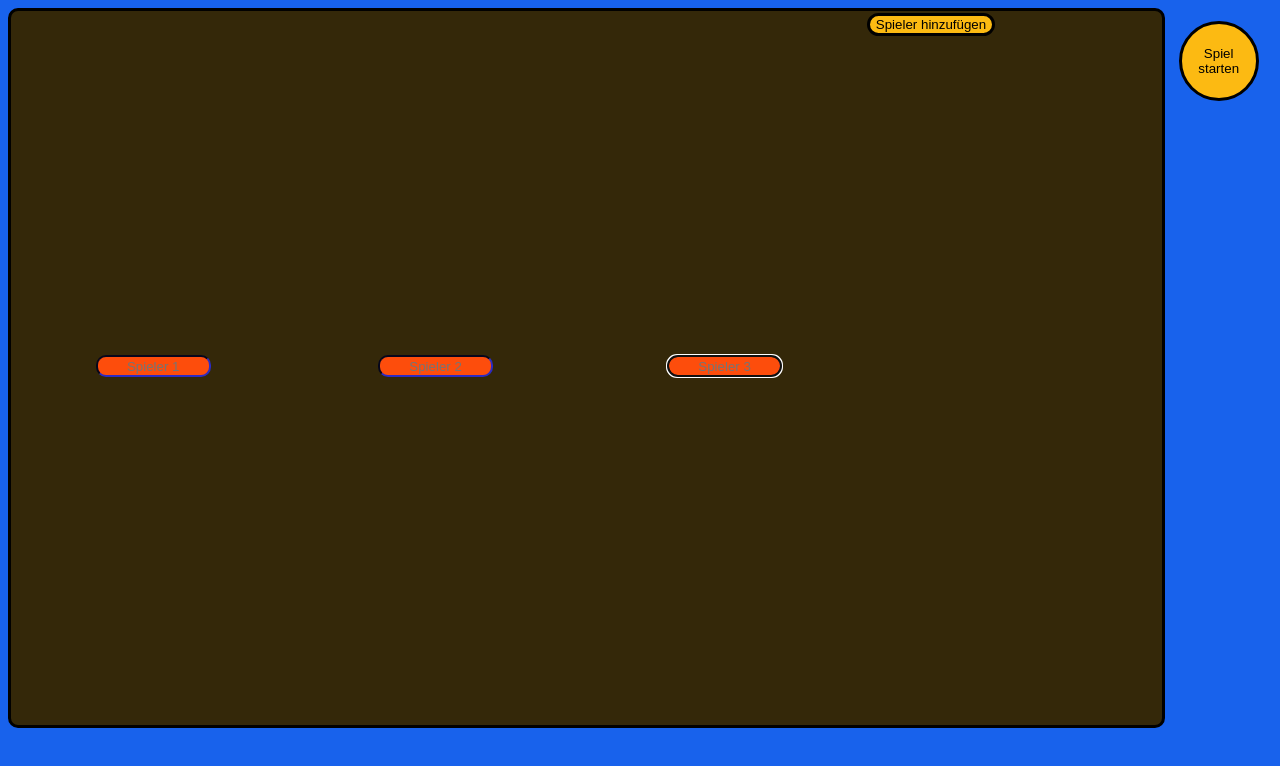
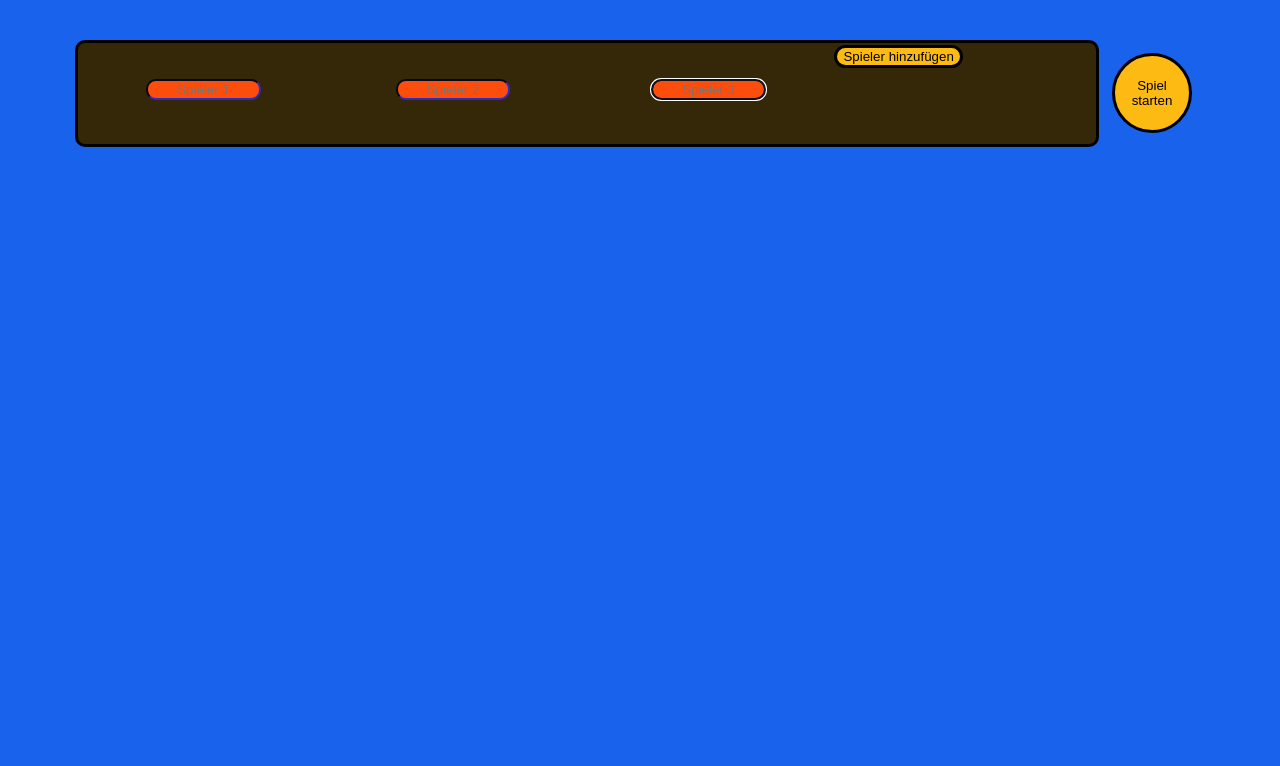
Before and after one commit to dopik/dopik.github.io, a plain HTML site: page tabelle/index.html in a window 1280 px wide. Both pictures are taken after a click on the button "Spieler hinzufügen". Drawn offline with Linux system fonts and the light colour scheme.

Commit message:
Small Changes

```diff
--- a/tabelle/css/stylesheet.css
+++ b/tabelle/css/stylesheet.css
@@ -3,8 +3,7 @@ body {
 	background-color: #1862EC;
 	justify-content: center;
 	align-content: center;
-	min-height: 90vh;
-	min-width: 90vw;
+	margin-top: 5vh;
 }
 
 #scoreBoard {
@@ -12,6 +11,7 @@ body {
 	border: solid 3px #000000;
 	border-radius: 10px;
 	flex: auto;
+	max-width: 80vw;
 }
 
 #startGame {
@@ -32,7 +32,6 @@ input {
 	color: #000000;
 	min-width: 4em;
 	max-width: 8em;
-	width: auto;
 	height: 1em;
 	margin: 3px;
 	text-align: center;
@@ -44,10 +43,12 @@ input.name {
 	border-color: #191970;
 	padding: 2px;
 	color: #000000;
+	margin-bottom: 0.5em;
 }
 
 input.sum {
 	background-color: #FCBA12;
+	margin-top: 0.5em;
 }
 
 button {
--- a/tabelle/js/functions.js
+++ b/tabelle/js/functions.js
@@ -28,6 +28,10 @@ function addPlayer() {
 
 	players.appendChild(fragment)
 	newPlayer.focus()
+	if (anzahl > 7) {
+		button.innnerHTML = 'Max Spieler'
+		button.disabled = true
+	}
 }
 
 function clearScore() {
@@ -90,7 +94,7 @@ function rowFull() {
 	for (var i = 0; i < anzahl; i++) {
 		if (rowList[i].value == '')
 			return
-		rowList[i].removeEventListener('blur', rowFull)
+		//rowList[i].removeEventListener('blur', rowFull)
 	}
 	addScoreRow()
 }
```
